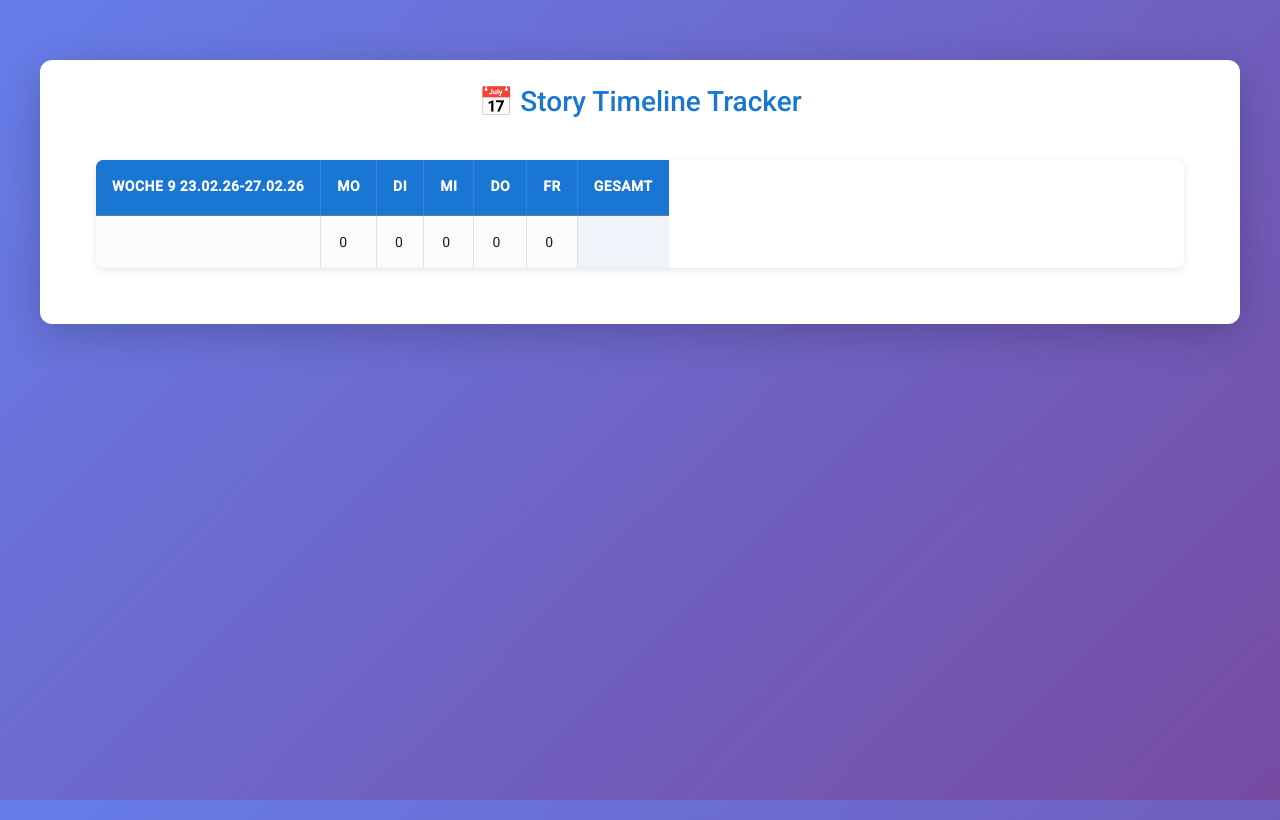
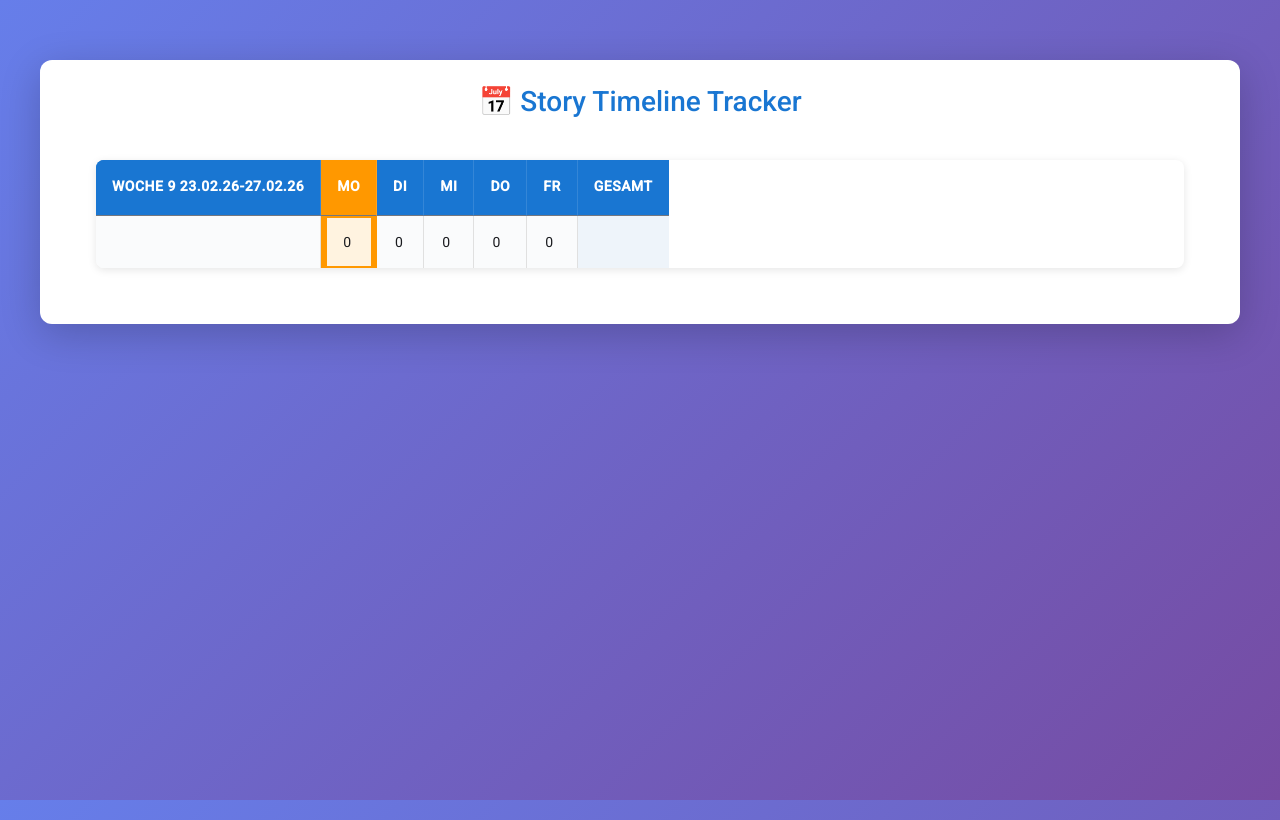
Before and after one commit to wbiker/timeline_ui, an Angular app: page / in a window 1280 px wide. Built offline with nearby package versions, Linux system fonts and the light colour scheme.

Commit message:
mark current day

```diff
--- a/src/app/story-table/story-table.component.css
+++ b/src/app/story-table/story-table.component.css
@@ -154,3 +154,27 @@ td:last-of-type span {
   font-weight: 600;
   color: #1976d2;
 }
+
+/* Today's column highlighting */
+.mat-mdc-header-cell.today {
+  background-color: #ff9800;
+  color: white;
+  font-weight: 700;
+}
+
+td.today {
+  background-color: #fff3e0;
+  border-left: 4px solid #ff9800;
+  border-right: 4px solid #ff9800;
+}
+
+td.today span,
+td.today input {
+  border-color: #ff9800;
+}
+
+td.today input:focus {
+  border-color: #f57c00;
+  box-shadow: inset 0 0 0 1px #f57c00;
+  background-color: #fffbf5;
+}
--- a/src/app/story-table/story-table.component.html
+++ b/src/app/story-table/story-table.component.html
@@ -18,8 +18,8 @@
 
   <!-- Monday Column -->
   <ng-container matColumnDef="mo">
-    <th mat-header-cell *matHeaderCellDef>Mo</th>
-    <td mat-cell *matCellDef="let row; let i = index">
+    <th mat-header-cell *matHeaderCellDef [class.today]="todayColumn === 'mo'">Mo</th>
+    <td mat-cell *matCellDef="let row; let i = index" [class.today]="todayColumn === 'mo'">
       <span *ngIf="!editingCell || editingCell.rowIndex !== i || editingCell.column !== 'mo'"
             (click)="startEdit(i, 'mo', row.mo)">
         {{ row.mo }}
@@ -34,9 +34,10 @@
     </td>
   </ng-container>
 
+  <!-- Tuesday Column -->
   <ng-container matColumnDef="tu">
-    <th mat-header-cell *matHeaderCellDef>Di</th>
-    <td mat-cell *matCellDef="let row; let i = index">
+    <th mat-header-cell *matHeaderCellDef [class.today]="todayColumn === 'tu'">Di</th>
+    <td mat-cell *matCellDef="let row; let i = index" [class.today]="todayColumn === 'tu'">
       <span *ngIf="!editingCell || editingCell.rowIndex !== i || editingCell.column !== 'tu'"
             (mousedown)="startEdit(i, 'tu', row.tu)">
         {{ row.tu }}
@@ -50,9 +51,10 @@
     </td>
   </ng-container>
 
+  <!-- Wednesday Column -->
   <ng-container matColumnDef="we">
-    <th mat-header-cell *matHeaderCellDef>Mi</th>
-    <td mat-cell *matCellDef="let row; let i = index">
+    <th mat-header-cell *matHeaderCellDef [class.today]="todayColumn === 'we'">Mi</th>
+    <td mat-cell *matCellDef="let row; let i = index" [class.today]="todayColumn === 'we'">
       <span *ngIf="!editingCell || editingCell.rowIndex !== i || editingCell.column !== 'we'"
             (mousedown)="startEdit(i, 'we', row.we)">
         {{ row.we }}
@@ -66,9 +68,10 @@
     </td>
   </ng-container>
 
+  <!-- Thursday Column -->
   <ng-container matColumnDef="th">
-    <th mat-header-cell *matHeaderCellDef>Do</th>
-    <td mat-cell *matCellDef="let row; let i = index">
+    <th mat-header-cell *matHeaderCellDef [class.today]="todayColumn === 'th'">Do</th>
+    <td mat-cell *matCellDef="let row; let i = index" [class.today]="todayColumn === 'th'">
       <span *ngIf="!editingCell || editingCell.rowIndex !== i || editingCell.column !== 'th'"
             (mousedown)="startEdit(i, 'th', row.th)">
         {{ row.th }}
@@ -82,9 +85,10 @@
     </td>
   </ng-container>
 
+  <!-- Friday Column -->
   <ng-container matColumnDef="fr">
-    <th mat-header-cell *matHeaderCellDef>Fr</th>
-    <td mat-cell *matCellDef="let row; let i = index">
+    <th mat-header-cell *matHeaderCellDef [class.today]="todayColumn === 'fr'">Fr</th>
+    <td mat-cell *matCellDef="let row; let i = index" [class.today]="todayColumn === 'fr'">
       <span *ngIf="!editingCell || editingCell.rowIndex !== i || editingCell.column !== 'fr'"
             (mousedown)="startEdit(i, 'fr', row.fr)">
         {{ row.fr }}
@@ -98,6 +102,7 @@
     </td>
   </ng-container>
 
+  <!-- Total Column -->
   <ng-container matColumnDef="totalRow">
     <th mat-header-cell *matHeaderCellDef>Gesamt</th>
     <td mat-cell *matCellDef="let row; let i = index">
--- a/src/app/story-table/story-table.component.ts
+++ b/src/app/story-table/story-table.component.ts
@@ -32,12 +32,14 @@ export class StoryTable implements OnInit, AfterViewChecked {
   displayedColumns: string[] = ['name', 'mo', 'tu', 'we', 'th', 'fr', 'totalRow'];
   editControl: FormControl = new FormControl();
   editingCell: { rowIndex: number; column: string } | null = null;
+  todayColumn: string;
   private shouldFocus = false;
 
   @ViewChildren('editInput') editInputs!: QueryList<ElementRef>;
 
   constructor(private fb: FormBuilder, private storyService: StoryService) {
     this.timespan = this.calculateTimespan();
+    this.todayColumn = this.getTodayColumn();
     this.dataSource = new MatTableDataSource([
       {
         name: '',
@@ -203,4 +205,21 @@ export class StoryTable implements OnInit, AfterViewChecked {
     const year = String(date.getFullYear()).slice(-2);
     return `${day}.${month}.${year}`;
   }
+
+  /**
+   * Get today's day of week column key (mo, tu, we, th, fr)
+   * Returns empty string if today is Saturday or Sunday
+   */
+  private getTodayColumn(): string {
+    const today = new Date();
+    const dayOfWeek = today.getDay(); // 0 = Sunday, 1 = Monday, ..., 6 = Saturday
+    const dayMap: { [key: number]: string } = {
+      1: 'mo',
+      2: 'tu',
+      3: 'we',
+      4: 'th',
+      5: 'fr'
+    };
+    return dayMap[dayOfWeek] || '';
+  }
 }
```
